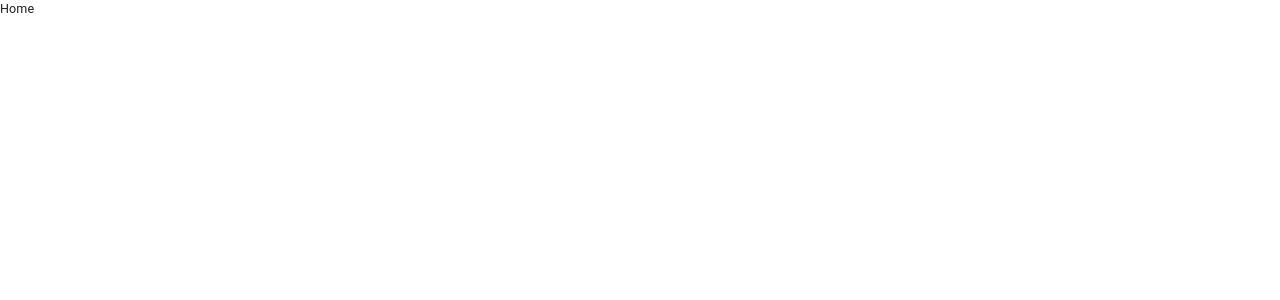
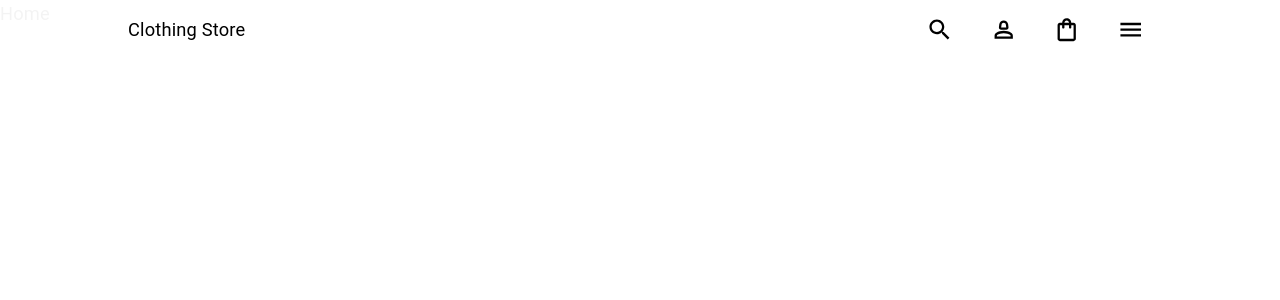
Before and after one commit to arminsheibak/Clothing-Store, a React (Vite) app in the folder front-end/: page / in a window 1280 px wide. Shown: the top 300 px of the page. Built offline with nearby package versions, Linux system fonts and the light colour scheme.

Commit message:
build navbar

```diff
--- a/front-end/src/App.tsx
+++ b/front-end/src/App.tsx
@@ -1,8 +1,10 @@
 import { Outlet } from 'react-router-dom'
+import NavBar from './components/NavBar'
 
 const App = () => {
   return (
     <>
+    <NavBar />
     <Outlet />
     </>
   )
--- /dev/null
+++ b/front-end/src/components/NavBar.tsx
@@ -0,0 +1,58 @@
+import { Box, IconButton, Typography } from "@mui/material";
+import { useNavigate } from "react-router-dom";
+import { shades } from "../theme";
+import { MenuOutlined, Person2Outlined, SearchOutlined, ShoppingBagOutlined } from "@mui/icons-material";
+
+const NavBar = () => {
+  const navigate = useNavigate();
+  return (
+    <Box
+      display="flex"
+      alignItems="center"
+      width="100%"
+      height="60px"
+      bgcolor="rgba(255, 255, 255, 0.95)"
+      position="fixed"
+      top="0"
+      left="0"
+      zIndex="1"
+    >
+      <Box
+        width="80%"
+        margin="auto"
+        display="flex"
+        justifyContent="space-between"
+        alignItems="center"
+      >
+        <Box
+          onClick={() => navigate("/")}
+          sx={{ ":hover": { cursor: "pointer"} }}
+          color='black'
+        >
+          Clothing Store
+        </Box>
+        <Box
+        display='flex'
+        justifyContent='space-between'
+        columnGap='20px'
+        zIndex='2'
+        >
+          <IconButton >
+            <SearchOutlined color='primary' />
+          </IconButton>
+          <IconButton >
+            <Person2Outlined color='primary' />
+          </IconButton>
+          <IconButton >
+            <ShoppingBagOutlined color='primary' />
+          </IconButton>
+          <IconButton >
+            <MenuOutlined color='primary' />
+          </IconButton>
+        </Box>
+      </Box>
+    </Box>
+  );
+};
+
+export default NavBar;
--- a/front-end/src/theme.ts
+++ b/front-end/src/theme.ts
@@ -50,7 +50,7 @@ const theme = createTheme({
     }
   },
   typography: {
-    fontSize: 11,
+    fontSize: 16,
     h1: {
       fontSize: 48
     },
```
